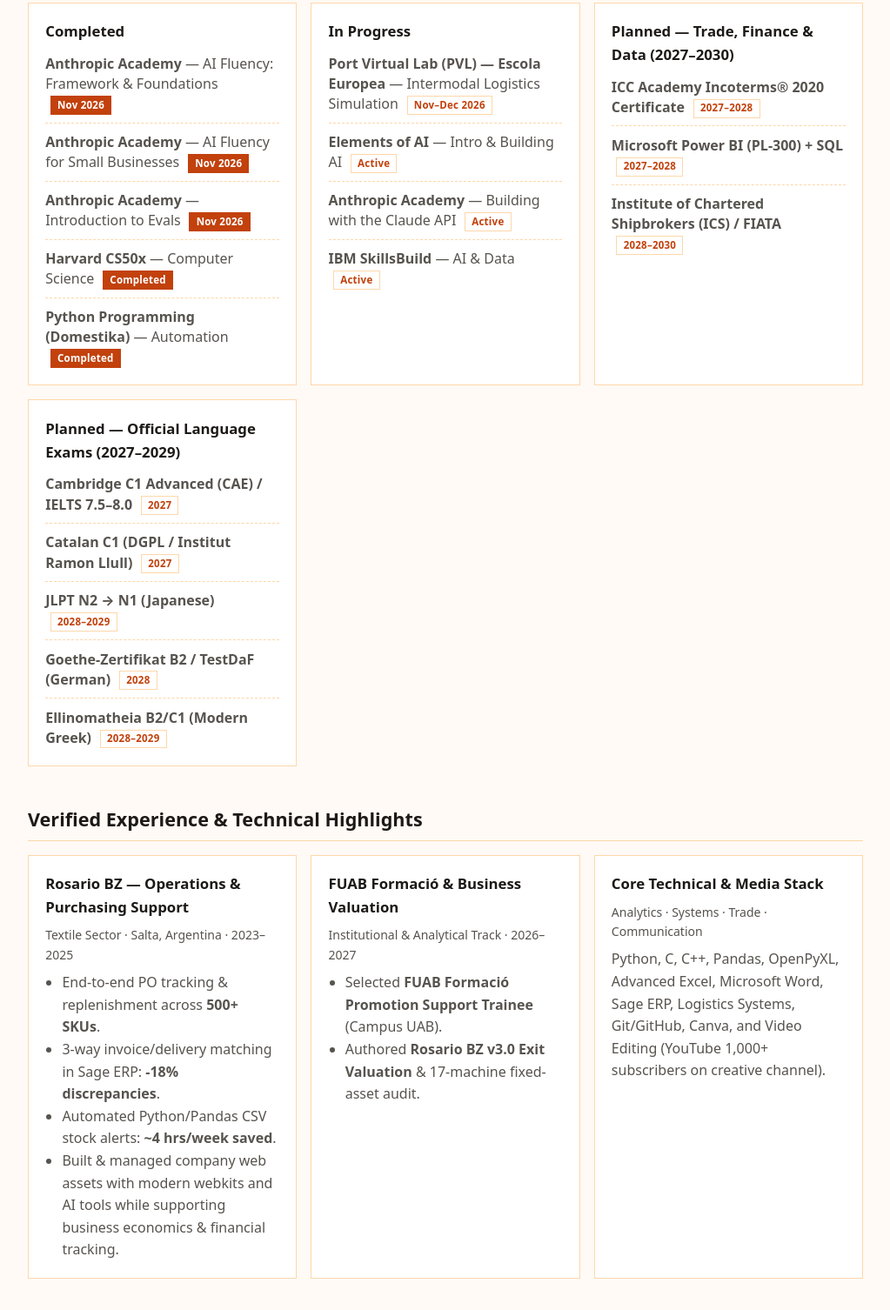
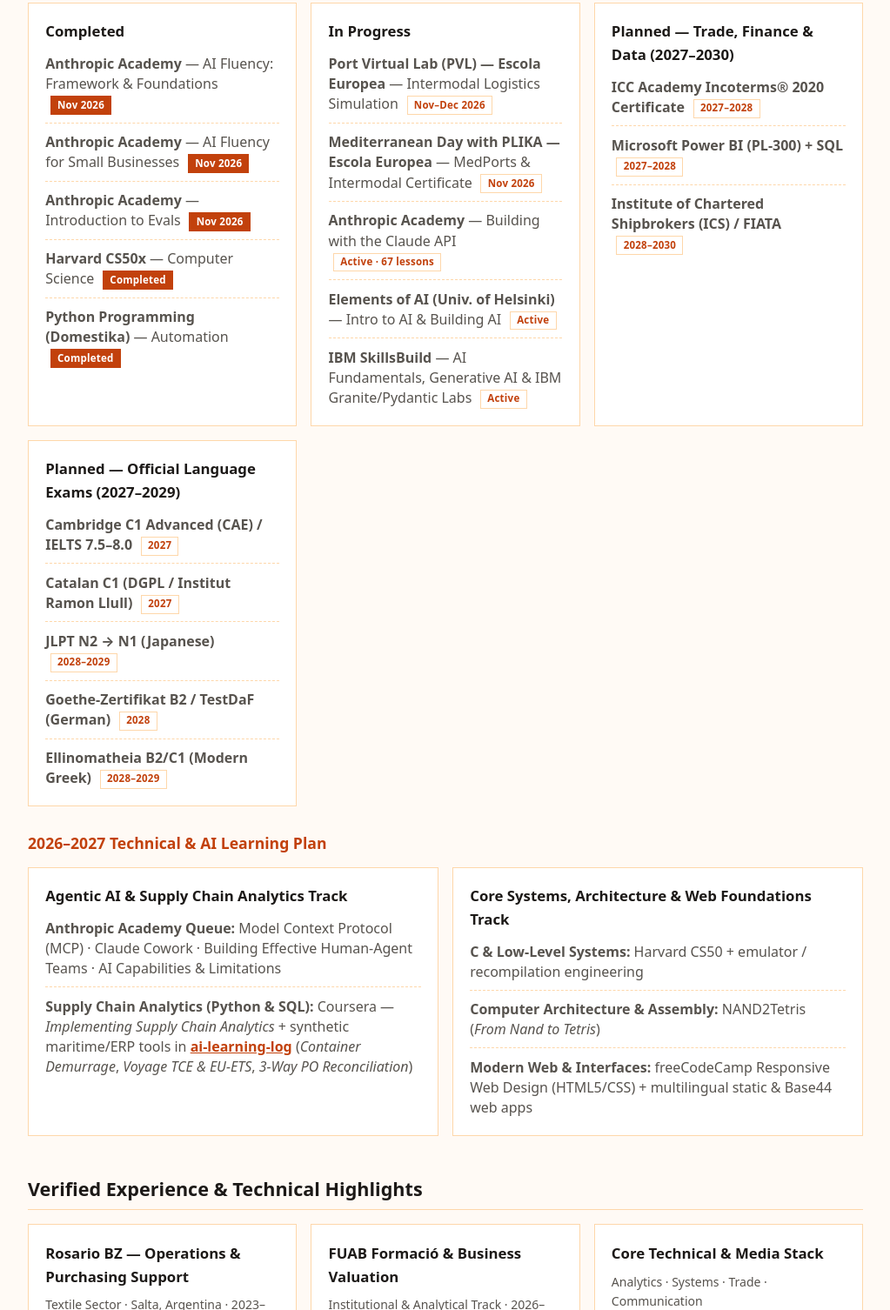
Before and after one commit to HipolitoB/HipolitoB.github.io, a plain HTML site: page index.html in a window 1280 px wide. Shown: the part 1316-2822 px from the top of the page at 87% size, without its empty margins (128-1151 px from the left). Drawn offline with Linux system fonts and the light colour scheme.

Commit message:
feat(portfolio): harden pure-Greek greeting, expand active certs & add 2026-2027 Learning Plan

```diff
--- a/index.html
+++ b/index.html
@@ -809,9 +809,10 @@
           <h3>In Progress</h3>
           <ul class="cert-list">
             <li><strong>Port Virtual Lab (PVL) — Escola Europea</strong> — Intermodal Logistics Simulation <span class="cert-badge">Nov–Dec 2026</span></li>
-            <li><strong>Elements of AI</strong> — Intro &amp; Building AI <span class="cert-badge">Active</span></li>
-            <li><strong>Anthropic Academy</strong> — Building with the Claude API <span class="cert-badge">Active</span></li>
-            <li><strong>IBM SkillsBuild</strong> — AI &amp; Data <span class="cert-badge">Active</span></li>
+            <li><strong>Mediterranean Day with PLIKA — Escola Europea</strong> — MedPorts &amp; Intermodal Certificate <span class="cert-badge">Nov 2026</span></li>
+            <li><strong>Anthropic Academy</strong> — Building with the Claude API <span class="cert-badge">Active · 67 lessons</span></li>
+            <li><strong>Elements of AI (Univ. of Helsinki)</strong> — Intro to AI &amp; Building AI <span class="cert-badge">Active</span></li>
+            <li><strong>IBM SkillsBuild</strong> — AI Fundamentals, Generative AI &amp; IBM Granite/Pydantic Labs <span class="cert-badge">Active</span></li>
           </ul>
         </article>
         <article class="card">
@@ -830,6 +831,25 @@
             <li><strong>JLPT N2 → N1 (Japanese)</strong> <span class="cert-badge">2028–2029</span></li>
             <li><strong>Goethe-Zertifikat B2 / TestDaF (German)</strong> <span class="cert-badge">2028</span></li>
             <li><strong>Ellinomatheia B2/C1 (Modern Greek)</strong> <span class="cert-badge">2028–2029</span></li>
+          </ul>
+        </article>
+      </div>
+
+      <h3 class="subsection-title">2026–2027 Technical &amp; AI Learning Plan</h3>
+      <div class="grid">
+        <article class="card">
+          <h3>Agentic AI &amp; Supply Chain Analytics Track</h3>
+          <ul class="cert-list">
+            <li><strong>Anthropic Academy Queue:</strong> Model Context Protocol (MCP) · Claude Cowork · Building Effective Human-Agent Teams · AI Capabilities &amp; Limitations</li>
+            <li><strong>Supply Chain Analytics (Python &amp; SQL):</strong> Coursera — <em>Implementing Supply Chain Analytics</em> + synthetic maritime/ERP tools in <a class="inline-link" href="https://github.com/HipolitoB/ai-learning-log" target="_blank" rel="noopener noreferrer">ai-learning-log</a> (<em>Container Demurrage</em>, <em>Voyage TCE &amp; EU-ETS</em>, <em>3-Way PO Reconciliation</em>)</li>
+          </ul>
+        </article>
+        <article class="card">
+          <h3>Core Systems, Architecture &amp; Web Foundations Track</h3>
+          <ul class="cert-list">
+            <li><strong>C &amp; Low-Level Systems:</strong> Harvard CS50 + emulator / recompilation engineering</li>
+            <li><strong>Computer Architecture &amp; Assembly:</strong> NAND2Tetris (<em>From Nand to Tetris</em>)</li>
+            <li><strong>Modern Web &amp; Interfaces:</strong> freeCodeCamp Responsive Web Design (HTML5/CSS) + multilingual static &amp; Base44 web apps</li>
           </ul>
         </article>
       </div>
@@ -1321,7 +1341,7 @@
           hour: "numeric",
           hour12: false
         }).format(new Date())
-      );
+      ) % 24;
       if (hour >= 5 && hour < 12) {
         el.textContent = "Καλημέρα!";
       } else if (hour >= 12 && hour < 20) {
```
Also changed, not shown: ca.html (+24 -4 lines), es.html (+24 -4 lines).
